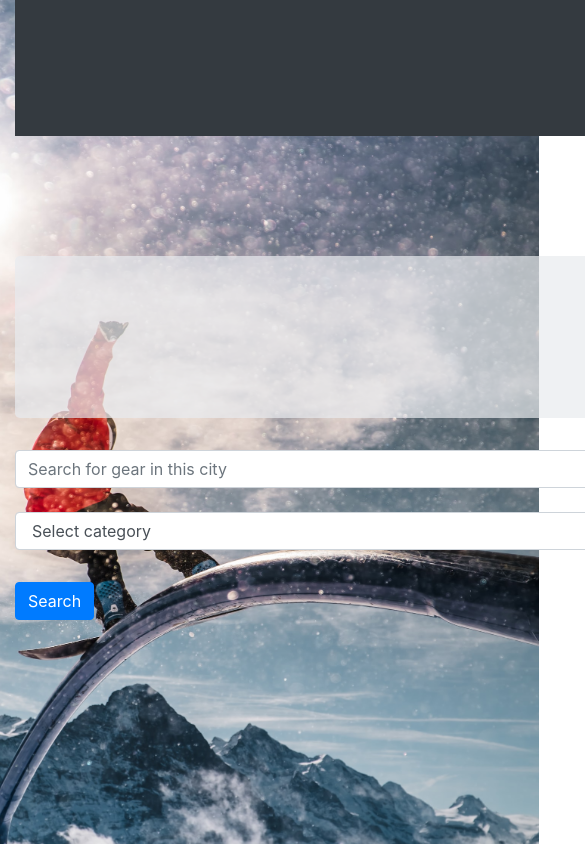
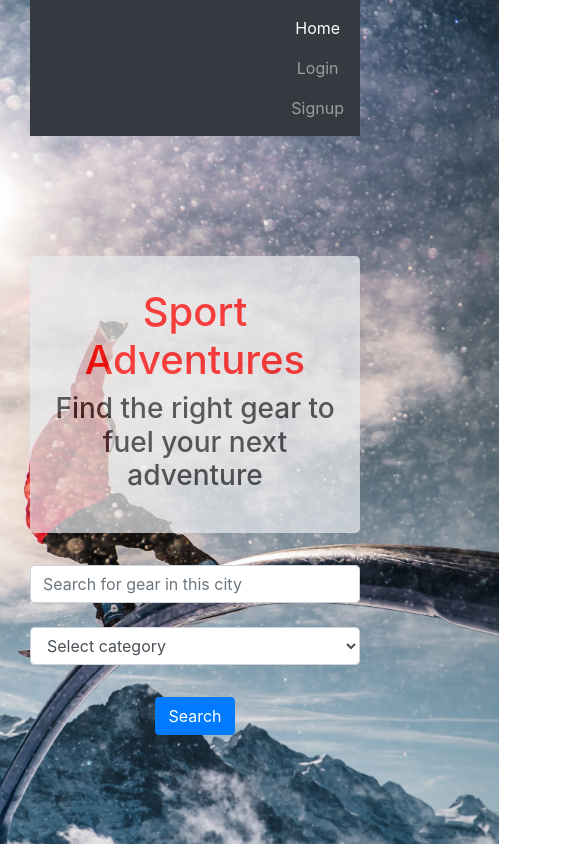
Before and after one commit to nigarabdullayeva/project_3, a React (Create React App) app in the folder client/: page / in a window 390 px wide. Shown: the top 844 px of the page, 585 px wide, since content can reach past the window. Built offline with nearby package versions, Linux system fonts and the light colour scheme.

Commit message:
app is now responsive; fixed some display issues

```diff
--- a/client/public/index.html
+++ b/client/public/index.html
@@ -12,7 +12,7 @@
   <title>Sport Adventures</title>
 </head>
 
-<body className="container">
+<body class=".d-inline-flex container">
   <noscript>
     You need to enable JavaScript to run this app.
   </noscript>
--- a/client/src/App.js
+++ b/client/src/App.js
@@ -14,7 +14,7 @@ function App() {
 
   return (
     <Router>
-      <div className="container-sm">
+      <div className="text-center container">
         <Navbar />
         <Route exact path="/" component={Home} />
         <Route exact path="/login" component={Login} />
@@ -37,9 +37,7 @@ function App() {
         <br />
         <br />
         <br />
-        <br />
-        <br />
-        <br />
+
         <Footer />
 
         <script src="https://code.jquery.com/jquery-3.2.1.slim.min.js"
--- a/client/src/components/Home.js
+++ b/client/src/components/Home.js
@@ -9,7 +9,6 @@ function Home() {
       <br />
       <br />
       <br />
-
       <br />
       <div className="jumbotron text-center">
         <h1>Sport Adventures</h1>
--- a/client/src/index.js
+++ b/client/src/index.js
@@ -2,7 +2,9 @@ import React from "react";
 import ReactDOM from "react-dom";
 import "./index.css";
 import App from "./App";
-import registerServiceWorker from "./registerServiceWorker";
+// import registerServiceWorker from "./registerServiceWorker";
 
 ReactDOM.render(<App />, document.getElementById("root"));
-registerServiceWorker();
+// registerServiceWorker();
+
+// 10/05/20 Claudiu - service worker to be reactivated before deployment;
```
Also changed, not shown: client/src/components/Search.js (+1 -6 lines).
